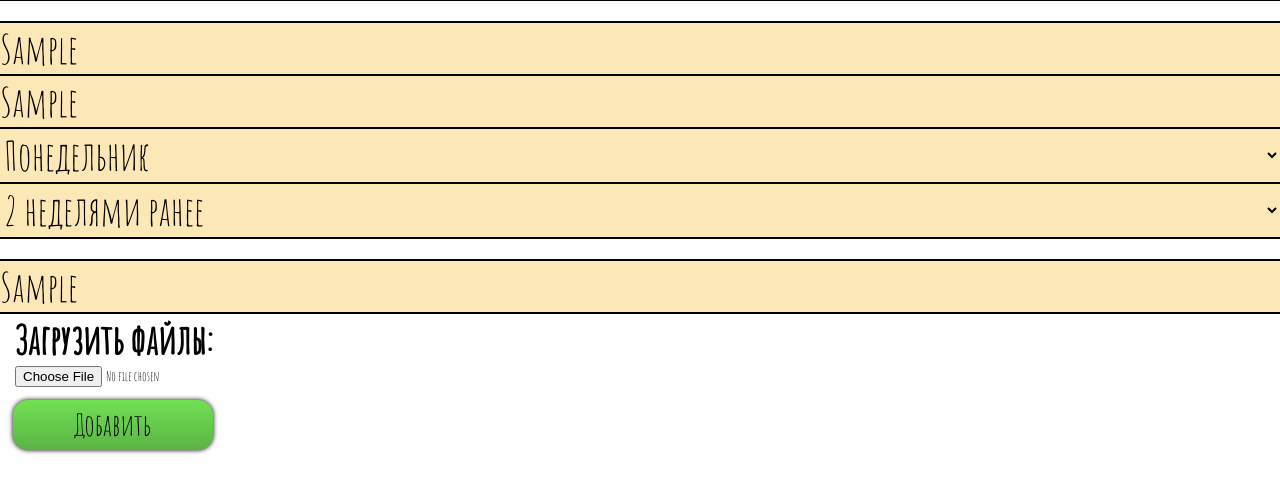
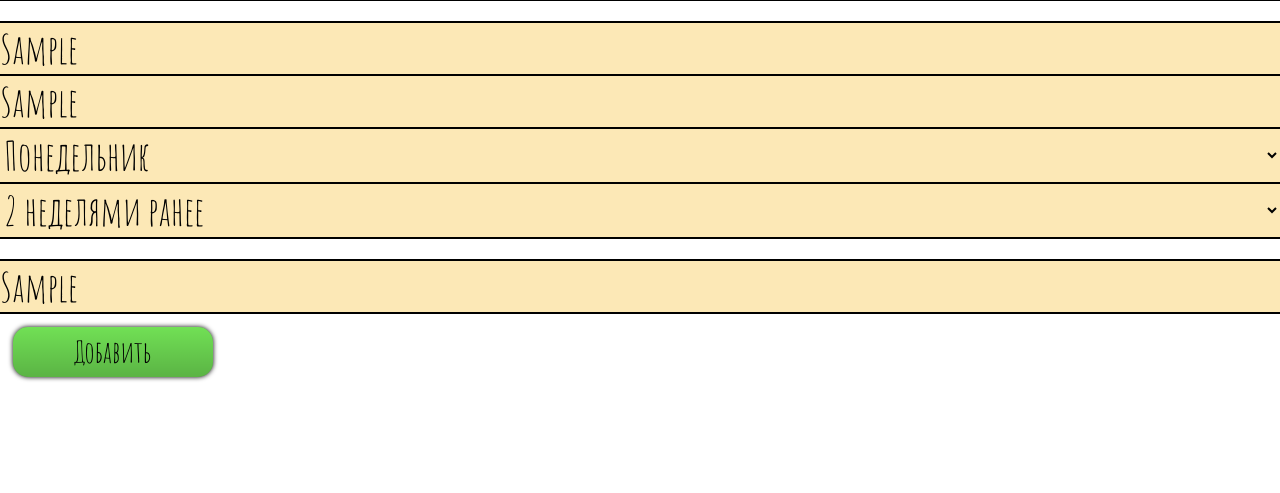
Before and after one commit to mihdenis85/timary, a Flask app: page /add_homework/1 in a window 1280 px wide. Shown: the part 77-570 px from the top of the page. Run offline with Flask 2, Linux system fonts and the light colour scheme; a user stored in the database is signed in; tables that the repository leaves empty hold one stand-in row (values such as "Sample post").

Commit message:
Delete adding a file

```diff
--- a/Timary/application.py
+++ b/Timary/application.py
@@ -312,7 +312,7 @@ def add_homework(id):
             homework.day_of_week = homework_form.day_of_week.data
             homework.num_of_week = homework_form.num_of_week.data
             homework.ready = homework_form.ready.data
-            homework.file = homework_form.file.data
+            homework.file = 'nothing'
             current_user.homework.append(homework)
             db.merge(current_user)
             db.commit()
--- a/Timary/forms/homework_form.py
+++ b/Timary/forms/homework_form.py
@@ -1,5 +1,5 @@
 from flask_wtf import FlaskForm
-from wtforms import StringField, DateField, FileField, SubmitField, SelectField
+from wtforms import StringField, SubmitField, SelectField
 from wtforms.validators import DataRequired
 
 
@@ -12,5 +12,4 @@ class HomeworkForm(FlaskForm):
                                                               ('0', 'На этой неделе'), ('1', 'На следующей неделе'),
                                                               ('2', 'На неделе после следующей')], default='0')
     ready = StringField('Готовность', validators=[DataRequired()], render_kw={"placeholder": "Готовность"})
-    file = FileField('Загрузить файлы')
     submit = SubmitField('Добавить/Изменить')
--- a/Timary/templates/add_homework.html
+++ b/Timary/templates/add_homework.html
@@ -66,12 +66,6 @@
             {% endfor %}
             {{ form.ready(class="in-put", size="40") }}</h1>
             <hr width="100%" size="2" color="#000000" />
-            <h1><p class="text">Загрузить файлы:</p></h1>
-            {% for error in form.file.errors %}
-                <div class="alert alert-danger">{{ error }}</div>
-            {% endfor %}
-            {{ form.file(style="padding-left: 15px", type="file") }}
-            <br>
             <button class="btn btn-success" name="submit">Добавить</button>
         </form>
 
```
